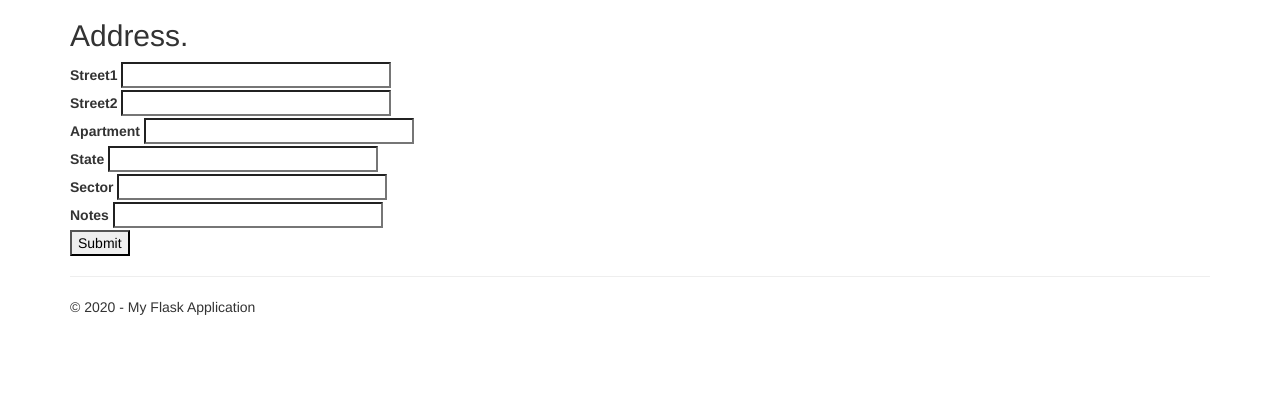
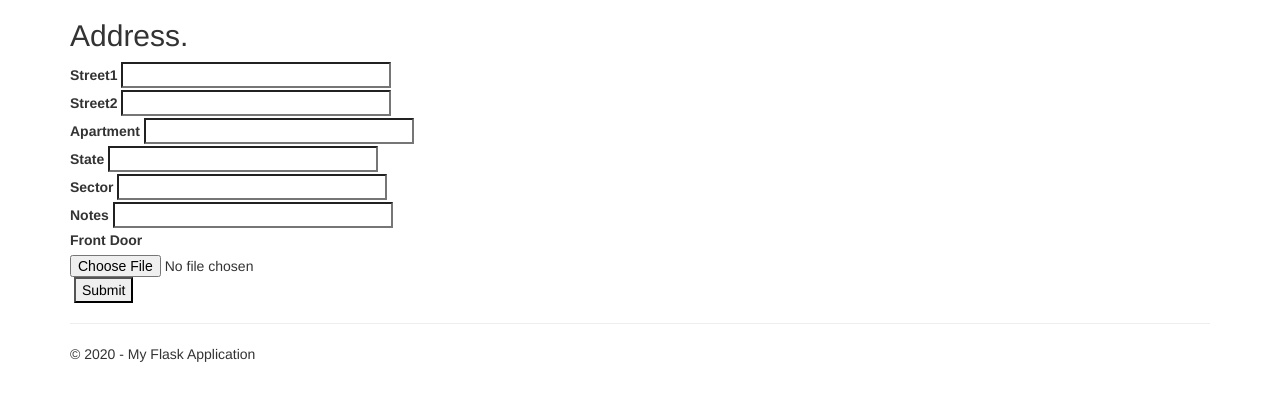
Before and after one commit to isisgomez28/CheckAddress, a Flask app: page /address in a window 1280 px wide. Shown: the part 51-452 px from the top of the page. Run offline with Flask 2, Linux system fonts and the light colour scheme; parts of the project's set-up code (start-up, migrations or seed data) failed here and were passed over; some libraries are stand-ins or nearby versions.

Commit message:
homework

```diff
--- a/CheckAddress/CheckAddress/templates/address.html
+++ b/CheckAddress/CheckAddress/templates/address.html
@@ -4,14 +4,16 @@
 
 <h2>{{ title }}.</h2>
 
-<form method="POST" action="/address">
-    <div class="form-field">{{ fAddress.street1.label }} {{ fAddress.street1(size=30) }}</div>
-    <div class="form-field">{{ fAddress.street2.label }} {{ fAddress.street2(size=30) }}</div>
-    <div class="form-field">{{ fAddress.apartment.label }} {{ fAddress.apartment(size=30) }}</div>
-    <div class="form-field">{{ fAddress.state.label }} {{ fAddress.state(size=30) }}</div>
-    <div class="form-field">{{ fAddress.sector.label }} {{ fAddress.sector(size=30) }}</div>
-    <div class="form-field">{{ fAddress.notes.label }} {{ fAddress.notes(size=30) }}</div>
-    {{ fAddress.submit }}
+<form method="POST" action="/address" enctype="multipart/form-data">
+    <div class="form-field">{{ form.street1.label }} {{ form.street1(size=30) }}</div>
+    <div class="form-field">{{ form.street2.label }} {{ form.street2(size=30) }}</div>
+    <div class="form-field">{{ form.apartment.label }} {{ form.apartment(size=30) }}</div>
+    <div class="form-field">{{ form.state.label }} {{ form.state(size=30) }}</div>
+    <div class="form-field">{{ form.sector.label }} {{ form.sector(size=30) }}</div>
+    <div class="form-field">{{ form.notes.label }} {{ form.notes(size=50) }}</div>
+    <div class="form-field">{{ form.frontDoor.label }} {{ form.frontDoor }}</div>
+    {{ form.recaptcha.label }} {{ form.recaptcha }}
+    {{ form.submit }}
 </form>
 
 {% endblock %}
--- a/CheckAddress/CheckAddress/views.py
+++ b/CheckAddress/CheckAddress/views.py
@@ -2,12 +2,18 @@
 Routes and views for the flask application.
 """
 
+import os
 from datetime import datetime
-from flask import render_template, request, url_for
+from flask import render_template, request, url_for, redirect
+from flask_uploads import UploadSet
+
 from CheckAddress import app
 
 from flask_wtf import FlaskForm
+from flask_wtf.recaptcha import RecaptchaField
 from wtforms import StringField, TextField, SubmitField
+from flask_wtf.file import FileField, FileAllowed, FileRequired
+from werkzeug.utils import secure_filename
 from wtforms.validators import DataRequired, Length
 
 """
@@ -28,10 +34,16 @@ class AddressForm(FlaskForm):
         DataRequired()])
     notes = StringField('Notes')
 
+    frontDoor = FileField('Front Door', validators=[
+        FileAllowed(['jpg', 'png'], 'Images only!')
+    ])
+
+    recaptcha = RecaptchaField()
+
     submit = SubmitField('Submit')
 
 """
-    "Routes
+    Routes
 """
 @app.route('/')
 @app.route('/home')
@@ -65,14 +77,19 @@ def about():
 
 @app.route('/address', methods=('GET', 'POST'))
 def address():
-    oAddress = AddressForm()
+    oAddress = AddressForm(csrf_enabled=False)
 
-    if request.method == "POST":
+    if oAddress.validate_on_submit():
+        f = oAddress.frontDoor.data
+        filename = secure_filename(f.filename)
+        f.save(os.path.join(
+            app.instance_path, 'photos', filename
+        ))
         return redirect(url_for('home'))
 
     return render_template(
         'address.html',
         title = 'Address',
         year = datetime.now().year,
-        fAddress = oAddress
+        form = oAddress
     )
```
Also changed, not shown: CheckAddress/requirements.txt (+31 -1 lines), CheckAddress/runserver.py (+12 -0 lines), CheckAddress/instance/photos/Capture.PNG (added), 1 other file.
